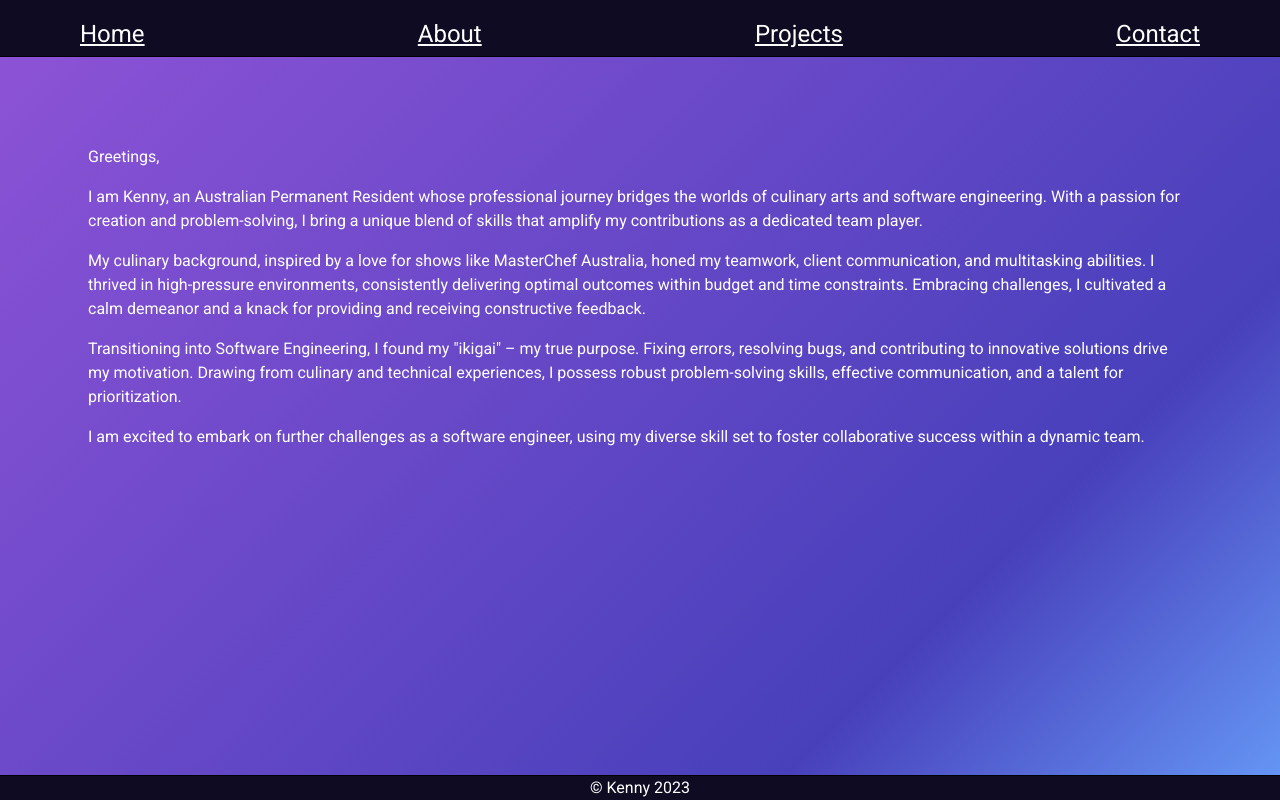
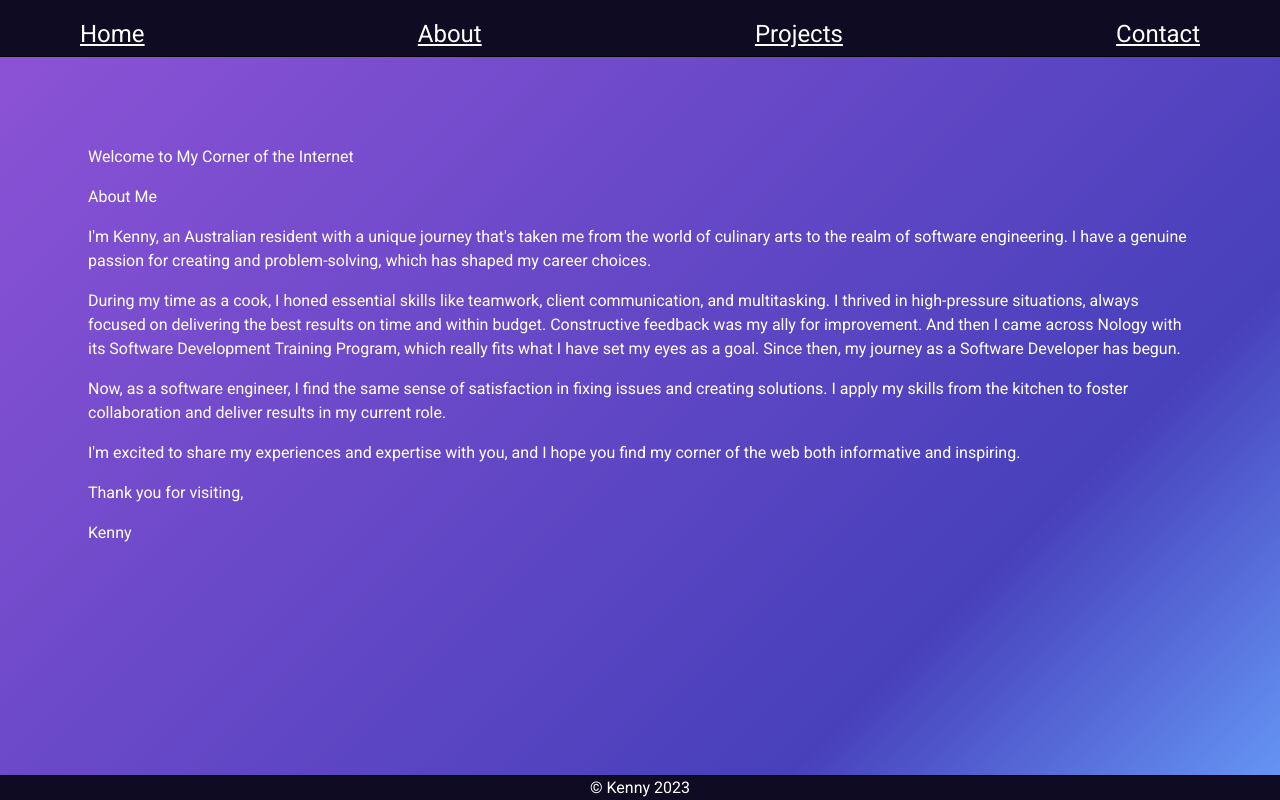
Before and after one commit to Kenny-136/ts-portfolio, a React (Vite) app: page /about in a window 1280 px wide. Built offline with nearby package versions, Linux system fonts and the light colour scheme.

Commit message:
About Message

```diff
--- a/src/components/About/About.tsx
+++ b/src/components/About/About.tsx
@@ -6,34 +6,37 @@ const About = () => {
 		<div className={styles.wrapper}>
 			<NavBar />
 			<main>
-				<p>Greetings,</p>
+				<p>Welcome to My Corner of the Internet</p>
+				<p>About Me</p>
 				<p>
-					I am Kenny, an Australian Permanent Resident whose professional
-					journey bridges the worlds of culinary arts and software engineering.
-					With a passion for creation and problem-solving, I bring a unique
-					blend of skills that amplify my contributions as a dedicated team
-					player.
+					I'm Kenny, an Australian resident with a unique journey that's taken
+					me from the world of culinary arts to the realm of software
+					engineering. I have a genuine passion for creating and
+					problem-solving, which has shaped my career choices.
+				</p>
+
+				<p>
+					During my time as a cook, I honed essential skills like teamwork,
+					client communication, and multitasking. I thrived in high-pressure
+					situations, always focused on delivering the best results on time and
+					within budget. Constructive feedback was my ally for improvement. And
+					then I came across Nology with its Software Development Training
+					Program, which really fits what I have set my eyes as a goal. Since
+					then, my journey as a Software Developer has begun.
 				</p>
 				<p>
-					My culinary background, inspired by a love for shows like MasterChef
-					Australia, honed my teamwork, client communication, and multitasking
-					abilities. I thrived in high-pressure environments, consistently
-					delivering optimal outcomes within budget and time constraints.
-					Embracing challenges, I cultivated a calm demeanor and a knack for
-					providing and receiving constructive feedback.
+					Now, as a software engineer, I find the same sense of satisfaction in
+					fixing issues and creating solutions. I apply my skills from the
+					kitchen to foster collaboration and deliver results in my current
+					role.
 				</p>
+
 				<p>
-					Transitioning into Software Engineering, I found my "ikigai" – my true
-					purpose. Fixing errors, resolving bugs, and contributing to innovative
-					solutions drive my motivation. Drawing from culinary and technical
-					experiences, I possess robust problem-solving skills, effective
-					communication, and a talent for prioritization.
+					I'm excited to share my experiences and expertise with you, and I hope
+					you find my corner of the web both informative and inspiring.
 				</p>
-				<p>
-					I am excited to embark on further challenges as a software engineer,
-					using my diverse skill set to foster collaborative success within a
-					dynamic team.
-				</p>
+				<p>Thank you for visiting,</p>
+				<p>Kenny</p>
 			</main>
 			<Footer />
 		</div>
--- a/src/components/Contact/Contact.tsx
+++ b/src/components/Contact/Contact.tsx
@@ -12,7 +12,6 @@ const Contact = () => {
 				<section id="contact">
 					<h5>Get In Touch</h5>
 					<h2>Contact Me!</h2>
-
 					<div className="container contact__container">
 						<div className="contact__options">
 							<article className="contact__option">
--- a/src/components/NavBar/NavBar.module.scss
+++ b/src/components/NavBar/NavBar.module.scss
@@ -12,7 +12,7 @@
 	margin-left: 5vw;
 	margin-right: 5vw;
 	li {
-		font-size: 3vh;
+		font-size: 1.5em;
 		text-decoration: underline;
 		a {
 			color: #fff;
```
